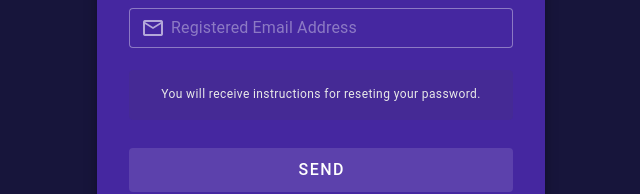
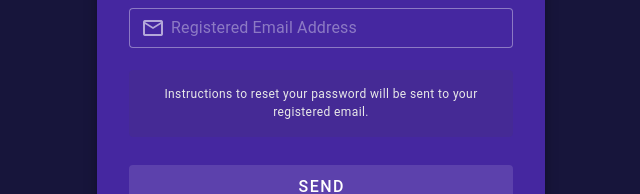
Before and after one commit to markjamisola/LearnSphere, a Vue app: page /forgot in a window 1280 px wide. Shown: the part 272-466 px from the top of the page, without its empty margins (319-959 px from the left). Built offline with nearby package versions, Linux system fonts and the light colour scheme.

Commit message:
caption changed

```diff
--- a/src/components/auth/ForgotView.vue
+++ b/src/components/auth/ForgotView.vue
@@ -9,7 +9,7 @@
 
     <v-card class="mb-7" color="surface-variant" variant="tonal">
       <v-card-text class="text-center text-white text-caption">
-       You will receive instructions for reseting your password.
+        Instructions to reset your password will be sent to your registered email.
       </v-card-text>
     </v-card>
 
```
